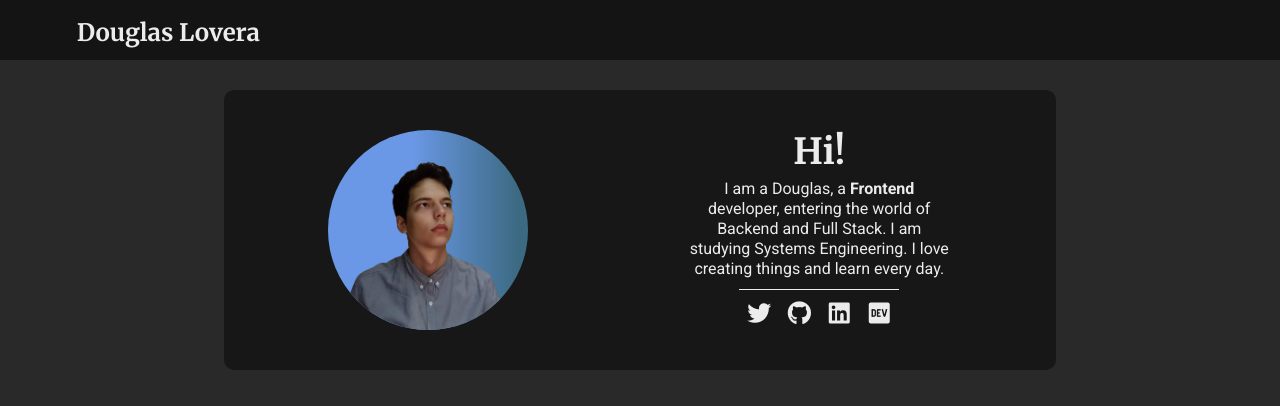
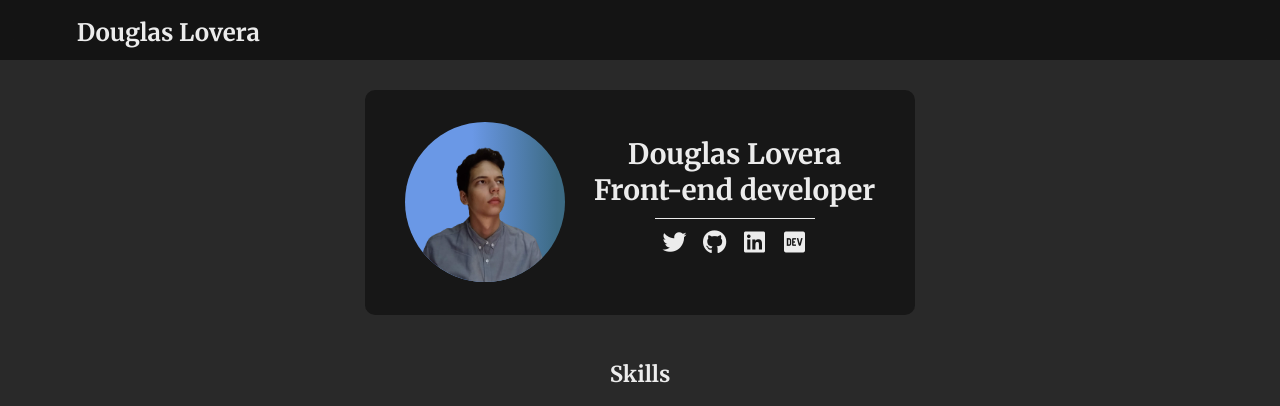
Before and after one commit to doulovera/doulovera.com, a React (Create React App) app: page / in a window 1280 px wide. Shown: the top 406 px of the page. Built offline with nearby package versions, Linux system fonts and the light colour scheme; no server answers.

Commit message:
Change in About me Section

```diff
--- a/src/components/AboutMe/index.js
+++ b/src/components/AboutMe/index.js
@@ -1,25 +1,54 @@
-import React from 'react';
-import Photo from '../../assets/images/me.png';
-import './style.css';
+import React from "react";
+import Photo from "../../assets/images/me.png";
+import "./style.css";
 
 export default function AboutMe() {
   return (
     <section className="main__aboutme" id="contact">
-            <img src={Photo} alt="" className="main__aboutme__picture" />
-            <div>
-                <div className="main__aboutme__container">
-                    <h2 className="main__aboutme__title">Hi!</h2>
-                    <p className="main__aboutme__body">
-                        I am a Douglas, a <b>Frontend</b> developer, entering the world of Backend and Full Stack. I am studying Systems Engineering. I love creating things and learn every day.
-                    </p>
+      <div className="main__aboutme__picture">
+        <img src={Photo} alt="" className="main__aboutme__img" />
       </div>
+      <div className="main__aboutme__text">
+        <h2 className="main__aboutme__title">
+          Douglas Lovera
+          <br />
+          Front-end developer
+        </h2>
         <div className="main__aboutme__contact">
-                    <a href="https://twitter.com/doulovera/" target="_blank" rel="noreferrer" className="icon"><i className="fab fa-twitter"></i></a>
-                    <a href="https://github.com/doulovera/" target="_blank" rel="noreferrer" className="icon"><i className="fab fa-github"></i></a>
-                    <a href="https://linkedin.com/in/douglaslovera/" target="_blank" rel="noreferrer" className="icon"><i className="fab fa-linkedin"></i></a>
-                    <a href="https://dev.to/doulovera/" target="_blank" rel="noreferrer" className="icon"><i className="fab fa-dev"></i></a>
+          <a
+            href="https://twitter.com/doulovera/"
+            target="_blank"
+            rel="noreferrer"
+            className="icon"
+          >
+            <i className="fab fa-twitter"></i>
+          </a>
+          <a
+            href="https://github.com/doulovera/"
+            target="_blank"
+            rel="noreferrer"
+            className="icon"
+          >
+            <i className="fab fa-github"></i>
+          </a>
+          <a
+            href="https://linkedin.com/in/douglaslovera/"
+            target="_blank"
+            rel="noreferrer"
+            className="icon"
+          >
+            <i className="fab fa-linkedin"></i>
+          </a>
+          <a
+            href="https://dev.to/doulovera/"
+            target="_blank"
+            rel="noreferrer"
+            className="icon"
+          >
+            <i className="fab fa-dev"></i>
+          </a>
         </div>
       </div>
     </section>
-    )
+  );
 }
--- a/src/components/AboutMe/style.css
+++ b/src/components/AboutMe/style.css
@@ -1,15 +1,25 @@
 .main__aboutme {
-  padding: 15px 0 0;
+  display: flex;
+  flex-wrap: wrap;
   margin: 90px auto 0;
+  padding: 25px;
+  height: auto;
+  min-height: 225px;
+  max-width: 550px;
+  width: 80%;
   min-width: 280px;
-  width: 65%;
-  height: 400px;
-  text-align: center;
   background-color: var(--dark-primary);
   border-radius: 10px;
 }
 
+@media (max-width: 768px) {
+}
+
 .main__aboutme__picture {
+  margin: auto;
+}
+
+.main__aboutme__img {
   height: 160px;
   width: 160px;
   background: rgb(106, 152, 230);
@@ -21,35 +31,32 @@
   border-radius: 50%;
 }
 
+.main__aboutme__text {
+  margin: auto;
+  min-width: 230px;
+  text-align: center;
+}
+
 .main__aboutme__title {
-  margin: 5px 0;
-  font-size: 3.6rem;
+  font-size: 2.8rem;
   font-family: "Merriweather", serif;
   font-weight: 700;
 }
 
-.main__aboutme__body {
-  margin: 0 auto;
-  /* min-width: 220px; */
-  max-width: 265px;
-  line-height: 20px;
-  font-weight: 400;
-  font-size: 1.6rem;
-}
-
 .main__aboutme__contact {
-  border-top: 1px solid var(--dark-font);
   width: 160px;
   padding: 6px 0 0;
-  margin: 10px auto;
+  margin: 10px auto 10px;
   display: flex;
   justify-content: space-around;
+  border-top: 1px solid var(--dark-font);
 }
 
 .main__aboutme__contact .icon {
   width: 30px;
   height: 30px;
-  padding: 5px 0;
+  padding: 5px 0 25px;
+  border-bottom: 5px solid transparent;
 }
 
 .main__aboutme__contact i {
@@ -60,20 +67,3 @@
 .main__aboutme__contact .icon:hover {
   border-bottom: 5px solid var(--color-anchor);
 }
-
-@media (min-width: 768px) {
-  .main__aboutme {
-    display: flex;
-    height: 280px;
-    padding: 0 25px;
-  }
-
-  .main__aboutme > * {
-    margin: auto;
-  }
-
-  .main__aboutme__picture {
-    height: 200px;
-    width: 200px;
-  }
-}
```
Lines whose indentation alone changed are shown as unchanged.
